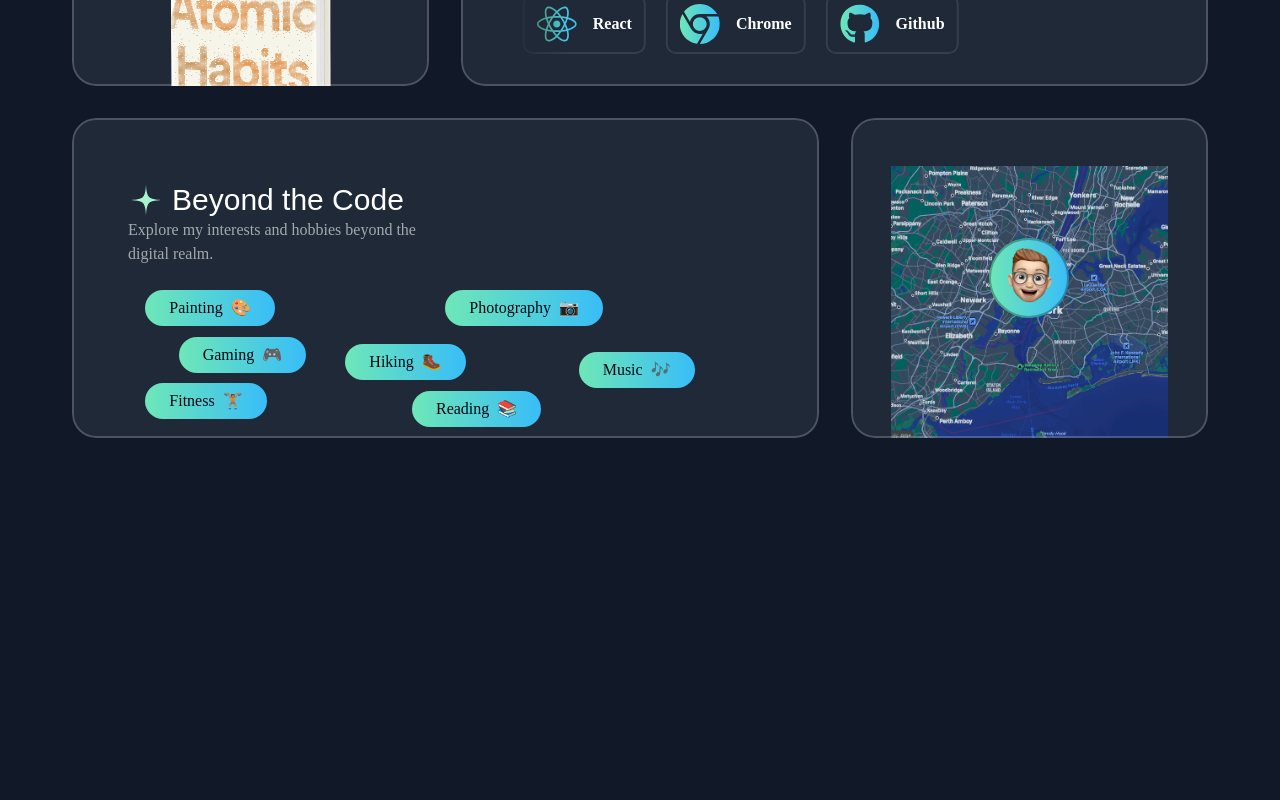
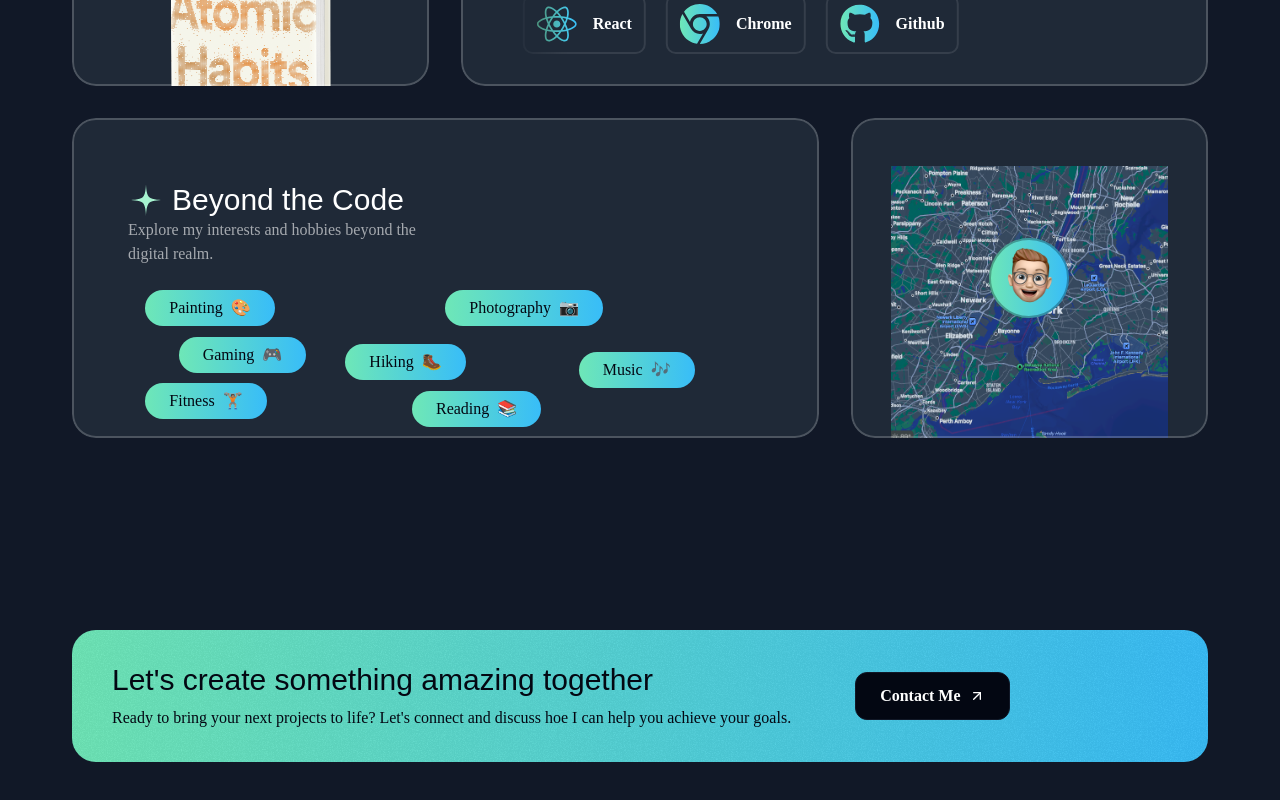
Before and after one commit to Mohan-b-dev/My_Portfolio, a Next.js app: page / in a window 1280 px wide. Shown: the part 4278-5078 px from the top of the page. Before the commit the page ends 4828 px from the top, so only its background shows below. Built offline with nearby package versions, Linux system fonts and the light colour scheme; a web font is replaced by a local one.

Commit message:
finished contactSection

```diff
--- a/src/app/page.tsx
+++ b/src/app/page.tsx
@@ -4,6 +4,7 @@
 import { TapeSection } from "@/sections/Tape";
 import { TestimonialsSection } from "@/sections/Testimonials";
 import { AboutSection } from "@/sections/About";
+import { ContactSection } from "@/sections/Contact";
 export default function Home() {
   return (
     <div>
@@ -13,6 +14,7 @@
       <TapeSection />
       <TestimonialsSection />
       <AboutSection />
+      <ContactSection />
     </div>
   );
 }
--- a/src/sections/Contact.tsx
+++ b/src/sections/Contact.tsx
@@ -1,3 +1,35 @@
+import ArrowUpRightIcon from "@/assets/icons/arrow-up-right.svg";
+import grainImage from "@/assets/images/grain.jpg";
 export const ContactSection = () => {
-  return <div>Contact Section</div>;
+  return (
+    <div className="py-16 pt-12 lg:py-24 lg:pt-20">
+      <div className="container">
+        <div className="bg-gradient-to-r from-emerald-300 to-sky-400 py-8 px-10 text-gray-950 rounded-3xl text-center md:text-left relative overflow-hidden z-0">
+          <div
+            className="absolute inset-0 opacity-5 -z-10"
+            style={{
+              backgroundImage: `url(${grainImage.src})`,
+            }}
+          ></div>
+          <div className="flex flex-col md:flex-row gap-8 items-center md:gap-16">
+            <div>
+              <h2 className="font-serif text-2xl md:text-3xl">
+                Let's create something amazing together
+              </h2>
+              <p className="text-sm md:text-base mt-2">
+                Ready to bring your next projects to life? Let's connect and
+                discuss hoe I can help you achieve your goals.
+              </p>
+            </div>
+            <div>
+              <button className="text-white bg-gray-950 inline-flex items-center px-6 h-12 rounded-xl gap-2 w-max border border-gray-900">
+                <span className="font-semibold">Contact Me</span>
+                <ArrowUpRightIcon className="size-4" />
+              </button>
+            </div>
+          </div>
+        </div>
+      </div>
+    </div>
+  );
 };
```
